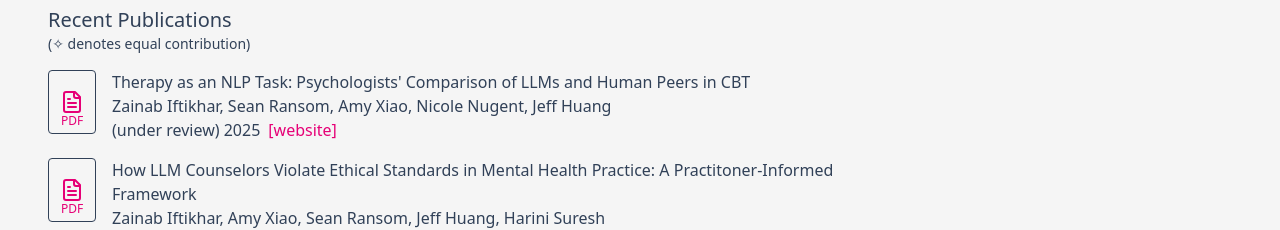
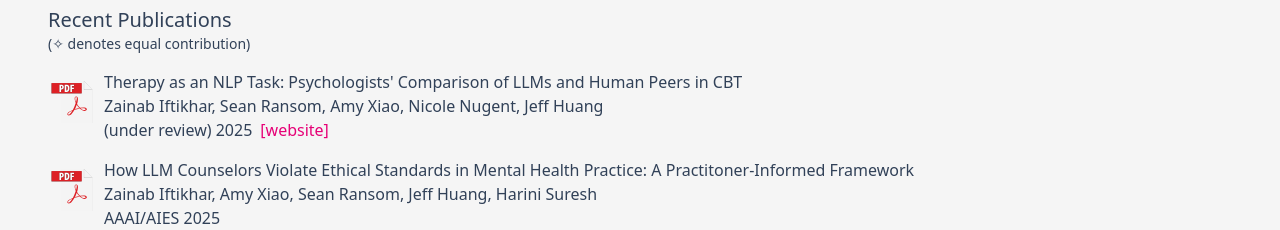
Before and after one commit to prettybuffy/web-vite-app, a React (Vite) app: page / in a window 1280 px wide. Shown: the part 589-819 px from the top of the page. Built offline with nearby package versions, Linux system fonts and the light colour scheme.

Commit message:
add pdf icon for papers

```diff
--- a/src/pages/Papers.jsx
+++ b/src/pages/Papers.jsx
@@ -1,5 +1,5 @@
 import React from 'react';
-import { FileText } from 'lucide-react';
+import pdfLogo from '/pdf_icon.svg'
 
 const papers = [
   {
@@ -59,13 +59,12 @@ export default function Research() {
 
       <div className="space-y-4">
         {papers.map((paper, index) => (
-          <div key={index} className="flex gap-4">
-            {<div className="flex-shrink-0">
-              <div className="w-12 h-16 bg-pink-0 border border-red-pink rounded flex items-center justify-center relative">
-                <FileText className="w-6 h-6 text-pink-600" />
-                <span className="text-xs text-pink-600 font-medium absolute bottom-1">PDF</span>
+          <div key={index} className="flex gap-2">
+            <div className="flex-shrink-0">
+              <div className="w-12 h-16 flex items-center justify-center">
+                <img src={pdfLogo} alt="PDF Logo" />
               </div>
-            </div>}
+            </div>
 
             <div className="flex-1">
               <h3 className="font-medium hover:text-pink-600 cursor-pointer">
```
Also changed, not shown: public/pdf-icon.svg (deleted), public/pdf_icon.svg (added).
